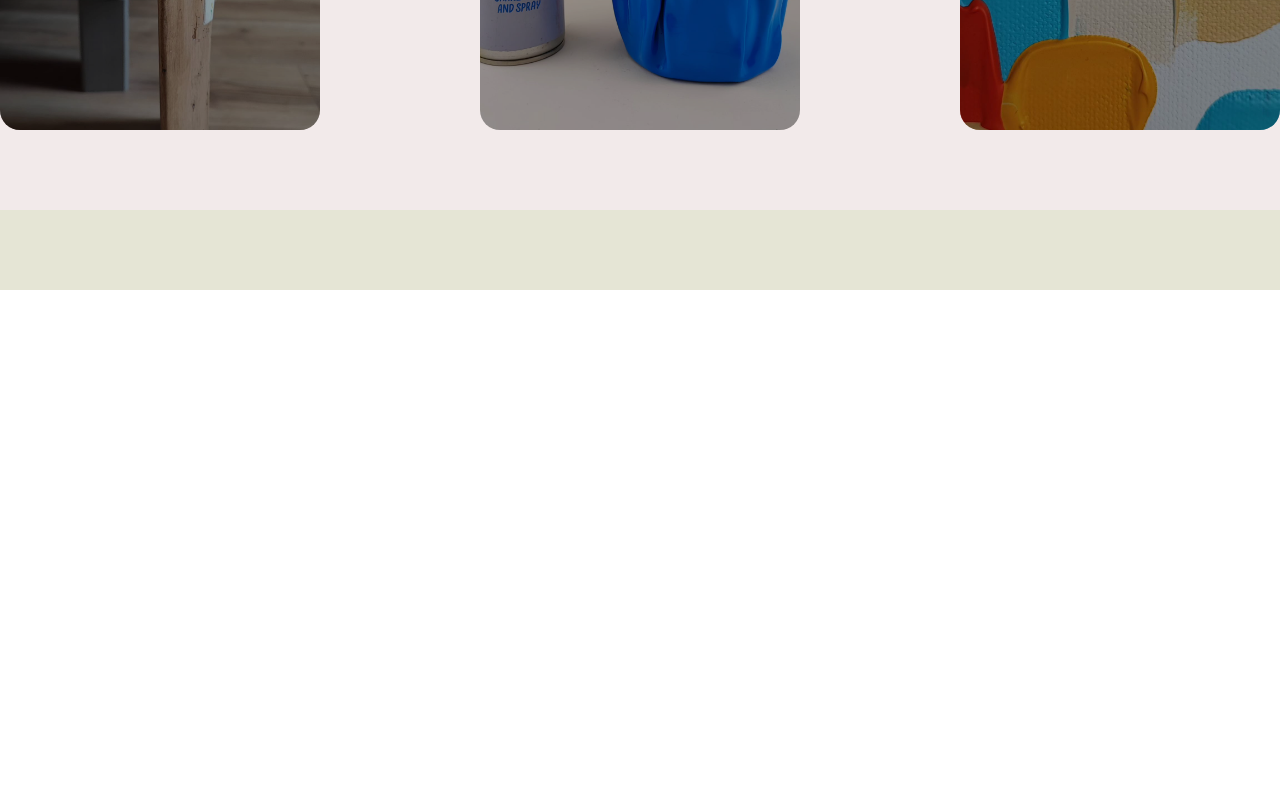
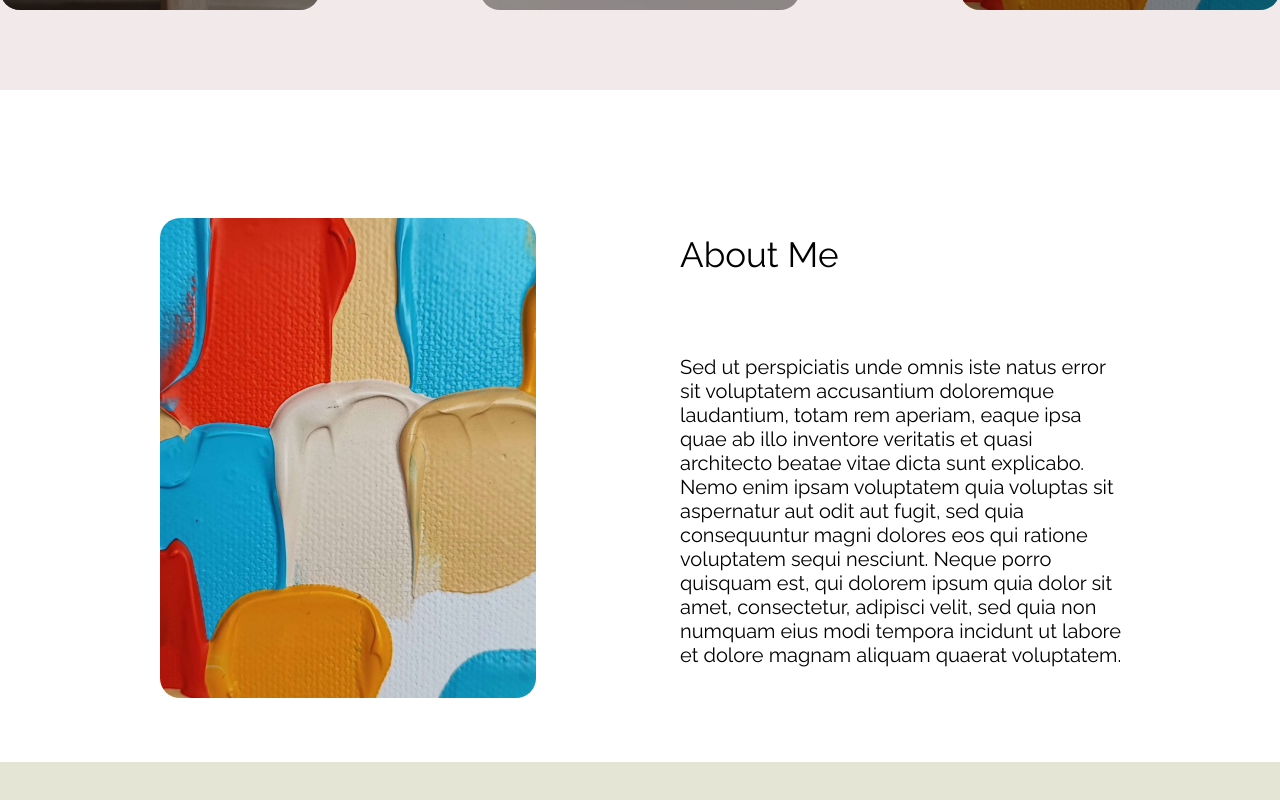
Before and after one commit to FnnyJsst/gelul-website, a React (Vite) app in the folder vite-project/: page / in a window 1280 px wide. Shown: the part 846-1646 px from the top of the page. Before the commit the page ends 1136 px from the top, so only its background shows below. Built offline with nearby package versions, Linux system fonts and the light colour scheme.

Commit message:
style: created an about me section

```diff
--- a/package.json
+++ b/package.json
@@ -1,9 +1,9 @@
 {
   "dependencies": {
-    "react-icons": "^5.4.0",
-    "styled-components": "^6.1.14"
+    "react-icons": "^5.5.0",
+    "styled-components": "^6.1.16"
   },
   "devDependencies": {
-    "react-router-dom": "^7.1.5"
+    "react-router-dom": "^7.4.0"
   }
 }
--- a/vite-project/src/App.jsx
+++ b/vite-project/src/App.jsx
@@ -1,7 +1,7 @@
 import Header from './components/navigation/Header';
 import HomePage from './pages/HomePage'
 import { BrowserRouter as Router, Route, Routes } from "react-router-dom";
-import styled, { createGlobalStyle } from 'styled-components';
+import { createGlobalStyle } from 'styled-components';
 import Footer from './components/navigation/Footer';
 
 const GlobalStyle = createGlobalStyle `
--- /dev/null
+++ b/vite-project/src/components/cards/AboutMeCard.jsx
@@ -0,0 +1,32 @@
+import styled from "styled-components";
+import PropTypes from 'prop-types';
+const Card = styled.div`
+  width: 47vh;
+  height: 60vh;
+  border-radius: 20px;
+  display: flex;
+  flex-direction: column;
+  align-items: center;
+  justify-content: center;
+  background-image: url(${(props) => props.backgroundImage});
+  background-size: cover;
+  background-position: center;
+  position: relative;
+  cursor: pointer;
+  margin-top: 8vh;
+  margin-left: 8vh;
+  margin-bottom: 8vh;
+`
+
+function AboutMeCard ({backgroundImage}) {
+  return (
+    <Card backgroundImage={backgroundImage}>
+    </Card>
+  )
+}
+
+AboutMeCard.propTypes = {
+  backgroundImage: PropTypes.string.isRequired,
+};
+
+export default AboutMeCard;
--- a/vite-project/src/components/cards/HomeCard.jsx
+++ b/vite-project/src/components/cards/HomeCard.jsx
@@ -1,5 +1,6 @@
 import styled from "styled-components";
 import colors from "../../constants/style";
+import PropTypes from 'prop-types';
 
 const Card = styled.div`
   width: 40vh;
@@ -44,4 +45,9 @@ function HomeCard ({cardTitle, backgroundImage}) {
   )
 }
 
+HomeCard.propTypes = {
+  cardTitle: PropTypes.string.isRequired,
+  backgroundImage: PropTypes.string.isRequired,
+};
+
 export default HomeCard;
--- a/vite-project/src/components/home/HomePageBanner.jsx
+++ b/vite-project/src/components/home/HomePageBanner.jsx
@@ -5,7 +5,7 @@ import { BsArrowRight } from "react-icons/bs";
 import test from "../../assets/images/test.jpg"
 
 const BannerDiv = styled.div`
-  height: 55vh;
+  height: 40vh;
   width: 100%;
   padding: 6vh;
   background-image: url(${test});
@@ -46,7 +46,7 @@ function HomePageBanner() {
   return (
     <BannerDiv>
       <Overlay />
-      <Title>Créateur d'Originalités</Title>
+      <Title>Créateur d&apos;Originalités</Title>
       <ButtonWrapper>
         <LargeButton Icon={BsArrowRight} />
       </ButtonWrapper>
--- /dev/null
+++ b/vite-project/src/pages/AboutMe.jsx
@@ -0,0 +1,54 @@
+import styled from "styled-components";
+import AboutMeCard from "../components/cards/AboutMeCard";
+import peinture from "../assets/images/peinture.jpg";
+
+const PageContainer = styled.div`
+  display: flex;
+  flex-direction: row;
+  margin-top: 8vh;
+  margin-left: 12vh;
+`;
+
+const LeftSection = styled.div`
+  display: flex;
+  flex-direction: column;
+  align-items: flex-start;
+`;
+
+const RightSection = styled.div`
+  display: flex;
+  flex-direction: column;
+  margin-left: 18vh;
+`;
+
+const Title = styled.h1`
+  font-size: 35px;
+  font-weight: normal;
+  margin-top: 10vh;
+  margin-bottom: 10vh;
+`;
+
+const Paragraph = styled.p`
+  font-size: 20px;
+  font-weight: normal;
+  margin-bottom: 10vh;
+  width: 75%;
+`;
+
+function AboutMe () {
+  return (
+    <>
+        <PageContainer>
+            <LeftSection>
+                <AboutMeCard backgroundImage={peinture} />
+            </LeftSection>
+            <RightSection>
+                <Title>About Me</Title>
+                <Paragraph>Sed ut perspiciatis unde omnis iste natus error sit voluptatem accusantium doloremque laudantium, totam rem aperiam, eaque ipsa quae ab illo inventore veritatis et quasi architecto beatae vitae dicta sunt explicabo. Nemo enim ipsam voluptatem quia voluptas sit aspernatur aut odit aut fugit, sed quia consequuntur magni dolores eos qui ratione voluptatem sequi nesciunt. Neque porro quisquam est, qui dolorem ipsum quia dolor sit amet, consectetur, adipisci velit, sed quia non numquam eius modi tempora incidunt ut labore et dolore magnam aliquam quaerat voluptatem.</Paragraph>
+            </RightSection>
+        </PageContainer>
+    </>
+  )
+}
+
+export default AboutMe;
--- a/vite-project/src/pages/HomePage.jsx
+++ b/vite-project/src/pages/HomePage.jsx
@@ -1,6 +1,7 @@
 import styled from "styled-components";
 import HomePageBanner from "../components/home/HomePageBanner";
 import HomeCard from "../components/cards/HomeCard";
+import AboutMe from "./AboutMe";
 import peinture from "../assets/images/peinture.jpg";
 import banc2 from "../assets/images/banc2.jpg";
 import pot from "../assets/images/pot.jpg"
@@ -25,6 +26,7 @@ function HomePage () {
         <HomeCard cardTitle={"Décoration"}backgroundImage={pot}/>
         <HomeCard cardTitle={"Peintures"} backgroundImage={peinture}/>
       </CardDiv>
+      <AboutMe />
     </>
   )
 }
```
Also changed, not shown: 2 other files (tests, documents, lock files or other folders).
